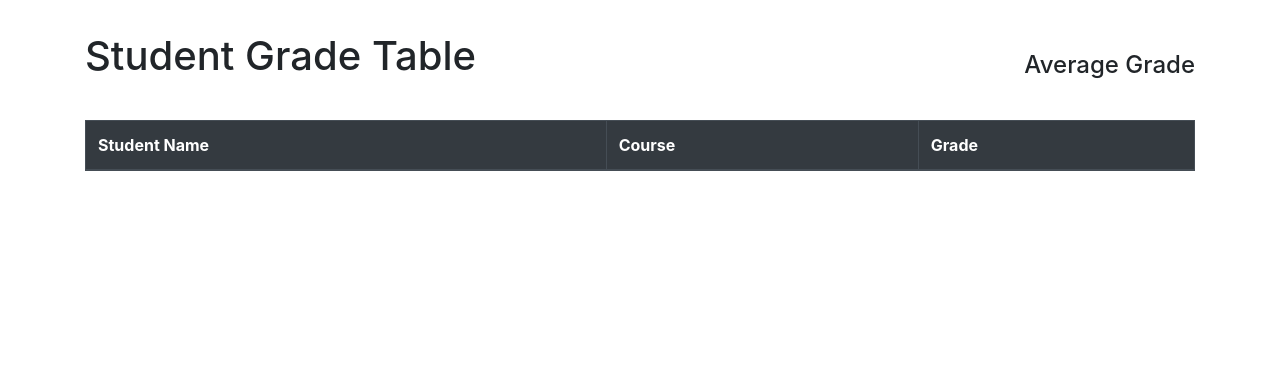
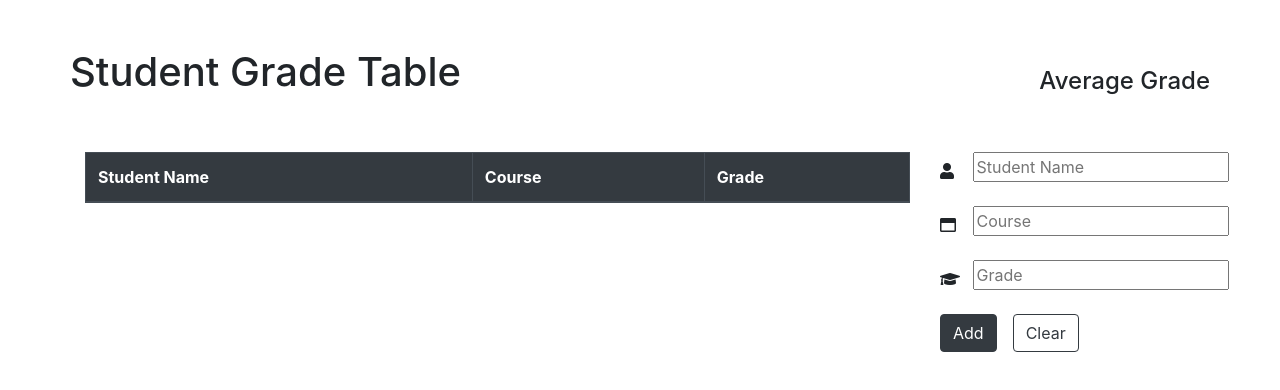
Before and after one commit to adam-botma/student-grade-table, a plain HTML site: page index.html in a window 1280 px wide. Drawn offline with nearby package versions, Linux system fonts and the light colour scheme; no server answers.

Commit message:
Modify HTML to include form for adding new student grades

```diff
--- a/index.html
+++ b/index.html
@@ -6,6 +6,7 @@
   <meta name="viewport" content="width=device-width, initial-scale=1.0">
   <link rel="stylesheet" href="https://stackpath.bootstrapcdn.com/bootstrap/4.4.1/css/bootstrap.min.css"
     integrity="sha384-Vkoo8x4CGsO3+Hhxv8T/Q5PaXtkKtu6ug5TOeNV6gBiFeWPGFN9MuhOf23Q9Ifjh" crossorigin="anonymous">
+  <link rel="stylesheet" href="https://cdnjs.cloudflare.com/ajax/libs/font-awesome/5.13.0/css/all.min.css">
   <link rel="stylesheet" href="style.css">
   <title>Document</title>
 </head>
@@ -13,14 +14,15 @@
 <body>
   <div class="container">
     <header class='row'>
-      <div class="col">
+      <div class="col col-9">
         <h1>Student Grade Table</h1>
       </div>
-      <div class="col d-flex justify-content-end align-items-end">
+      <div class="col col-3 d-flex justify-content-end align-items-end">
         <h4>Average Grade <span id='average-grade' class="badge badge-secondary"></span></h4>
       </div>
     </header>
-    <div class='table-container'>
+    <div class=" container d-flex">
+      <div class='table-container col col-9'>
         <table class="table table-striped table-bordered">
           <thead class="thead-dark">
             <tr>
@@ -30,9 +32,37 @@
             </tr>
           </thead>
           <tbody>
-
           </tbody>
         </table>
+      </div>
+      <div class="col col-3">
+        <form action="">
+          <div class="form-group row ">
+            <label for="name" class="col-sm-2 col-form-label"><i class="fas fa-user"></i></label>
+            <div class="col-sm-10 input">
+              <input type="text" class="" id="name" name="name" placeholder="Student Name">
+            </div>
+          </div>
+          <div class="form-group row">
+            <label for="course" class="col-sm-2 col-form-label"><i class="far fa-window-maximize"></i></label>
+            <div class="col-sm-10 input">
+              <input type="text" id="course" name="course" placeholder="Course">
+            </div>
+          </div>
+          <div class="form-group row">
+            <label for="grade" class="col-sm-2 col-form-label"><i class="fas fa-graduation-cap"></i></label>
+            <div class="col-sm-10 input">
+              <input type="text" id="grade" name="grade" placeholder="Grade">
+            </div>
+          </div>
+          <div class="form-group row align-items-end buttons">
+            <button type="submit" class="btn btn-dark " >Add</button>
+            <button type="cancel" class="btn btn-outline-dark cancel">Clear</button>
+          </div>
+
+        </form>
+
+      </div>
     </div>
   </div>
   <script src="https://code.jquery.com/jquery-3.4.1.js"></script>
--- a/style.css
+++ b/style.css
@@ -1,9 +1,23 @@
 .container {
-  margin-top: 2rem;
+  margin-top: 3rem;
+  padding: 0;
 }
 
 
 .table-container {
 
-  margin-top: 2rem;
+  /* margin-top: 2rem; */
 }
+
+.input{
+  padding-left: 0;
+}
+
+.cancel{
+  margin-left: 1rem;
+}
+
+.buttons{
+  margin-left: auto;
+
+}
```
Lines whose indentation alone changed are shown as unchanged.
